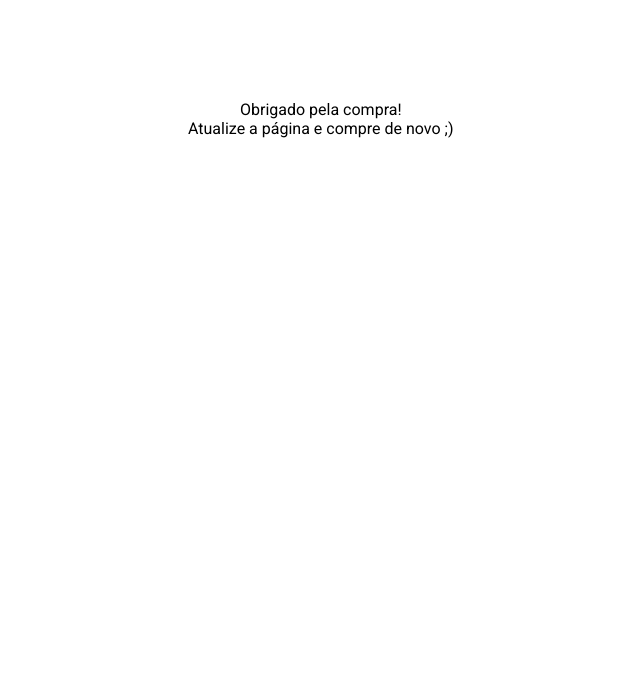
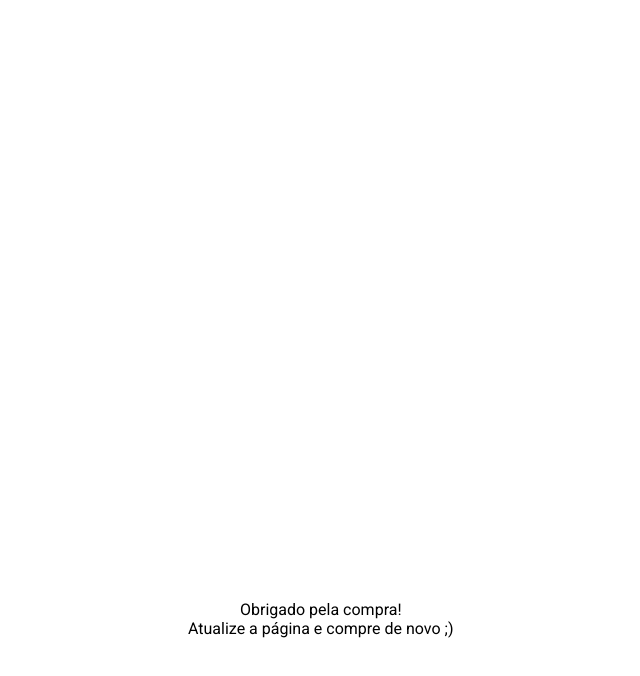
Before and after one commit to lucasnovell/escovadecabelo, a plain HTML site: page index.html in a window 1280 px wide. Both pictures are taken after a click on the button "COMPRAR". Shown: the whole page, without its empty margins (302-942 px from the left). Drawn offline with Linux system fonts and the light colour scheme.

Commit message:
Update style.css

```diff
--- a/css/style.css
+++ b/css/style.css
@@ -93,7 +93,7 @@ body{
 
 #compra{
   position: absolute;
-  top: 10rem;
+  top: 60rem;
   left: calc(50% - 15rem);
 
   max-width: 30rem;
```
